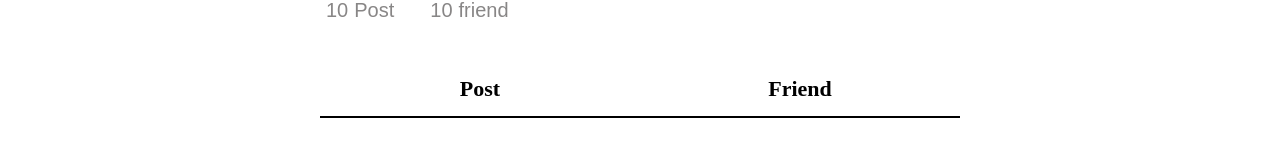
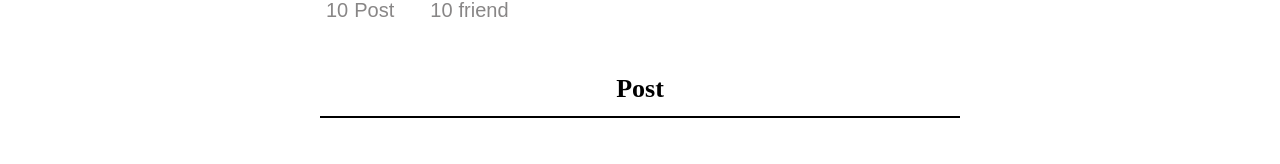
Before and after one commit to truong19992017/Learn-ReactJS, a React (Create React App) app: page /info in a window 1280 px wide. Shown: the part 234-398 px from the top of the page. Built offline with nearby package versions, Linux system fonts and the light colour scheme; grey boxes are pictures that could not be loaded.

Commit message:
update jsx + css component MainInfo

```diff
--- a/src/components/Main/MainInfo/MainInfo.css
+++ b/src/components/Main/MainInfo/MainInfo.css
@@ -58,18 +58,18 @@
     box-sizing: border-box;
 }
 
-.main--info--content3--post, .main--info--content3--friend{
+.main--info--content3--post{
     height: 100%;
-    width: 50%;
+    width: 100%;
     text-align: center;
     border-bottom: 2px black solid;
 
 }
 
-.main--info--content3--post a, .main--info--content3--friend a{
+.main--info--content3--post a{
     text-decoration: none;
     font-weight: 700;
-    font-size: 22px;
+    font-size: 26px;
     line-height: 25px;
 }
 
--- a/src/components/Main/MainInfo/MainInfo.jsx
+++ b/src/components/Main/MainInfo/MainInfo.jsx
@@ -1,5 +1,6 @@
 import React, { Component } from "react";
 import './MainInfo.css'
+import { Outlet } from "react-router-dom";
 
 class MainInfo extends Component {
   render() {
@@ -30,9 +31,6 @@ class MainInfo extends Component {
           <div className="main--info--content3">
             <div className="main--info--content3--post">
               <a href>Post</a>
-            </div>
-            <div className="main--info--content3--friend">
-              <a href>Friend</a>
             </div>
           </div>
         </div>
```
